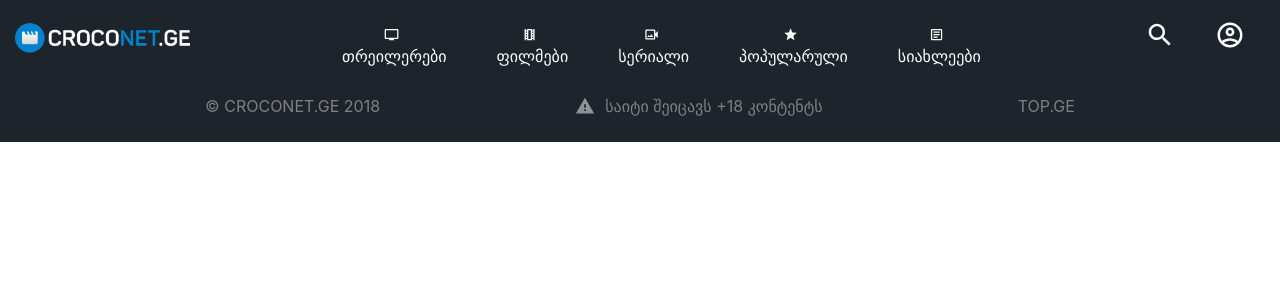
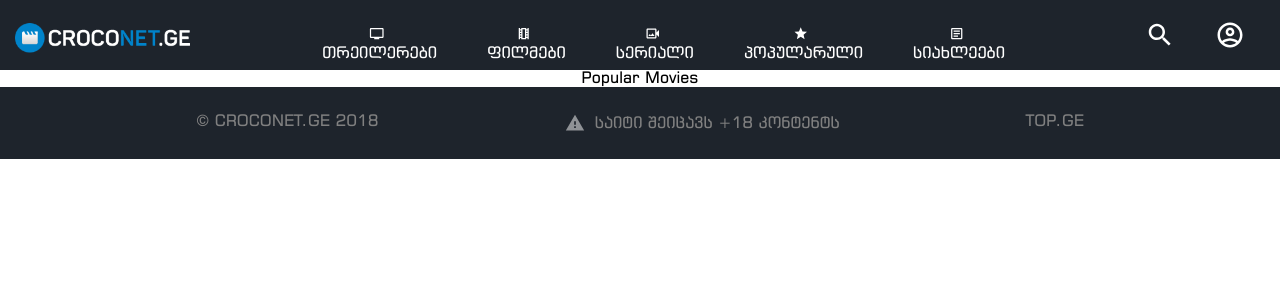
Before and after one commit to iamalex296/Croconet-movies-website, a React (Create React App) app: page /popular in a window 1280 px wide. Shown: the top 300 px of the page. Built offline with nearby package versions, Linux system fonts and the light colour scheme.

Commit message:
added georgian font and some components to routing

```diff
--- a/src/App.js
+++ b/src/App.js
@@ -5,6 +5,8 @@ import { Route, BrowserRouter as Router, Redirect } from "react-router-dom";
 import HomePage from "./pages/HomePage";
 import MoviesPage from "./pages/MoviesPage";
 import SeriesPage from "./pages/SeriesPage";
+import PopularMoviesPage from "./pages/PopularMoviesPage";
+import RegistrationPage from "./pages/RegistrationPage";
 
 import Header from "./components/Header/Header";
 
@@ -28,6 +30,12 @@ function App() {
         <Route path="/series">
           <SeriesPage />
         </Route>
+        <Route path="/popular">
+          <PopularMoviesPage />
+        </Route>
+        <Route path="/registration">
+          <RegistrationPage />
+        </Route>
         <Footer />
       </Router>
     </div>
--- a/src/index.css
+++ b/src/index.css
@@ -1,11 +1,12 @@
+@font-face {
+  font-family: "BPG Banner Caps";
+  src: url("./fonts/bpg-banner-caps-webfont.ttf");
+}
+
 body {
   margin: 0;
   margin-top: 70px;
-  font-family: -apple-system, BlinkMacSystemFont, "Segoe UI", "Roboto", "Oxygen",
-    "Ubuntu", "Cantarell", "Fira Sans", "Droid Sans", "Helvetica Neue",
-    sans-serif;
-  -webkit-font-smoothing: antialiased;
-  -moz-osx-font-smoothing: grayscale;
+  font-family: "BPG Banner Caps";
 }
 
 code {
--- /dev/null
+++ b/src/pages/PopularMoviesPage.js
@@ -0,0 +1,7 @@
+import React from "react";
+
+const PopularMoviesPage = () => {
+  return <div>Popular Movies</div>;
+};
+
+export default PopularMoviesPage;
--- /dev/null
+++ b/src/pages/RegistrationPage.js
@@ -0,0 +1,7 @@
+import React from "react";
+
+const RegistrationPage = () => {
+  return <div>REGISTRATION PAGE</div>;
+};
+
+export default RegistrationPage;
```
Also changed, not shown: src/fonts/bpg-banner-caps-webfont.ttf (added).
